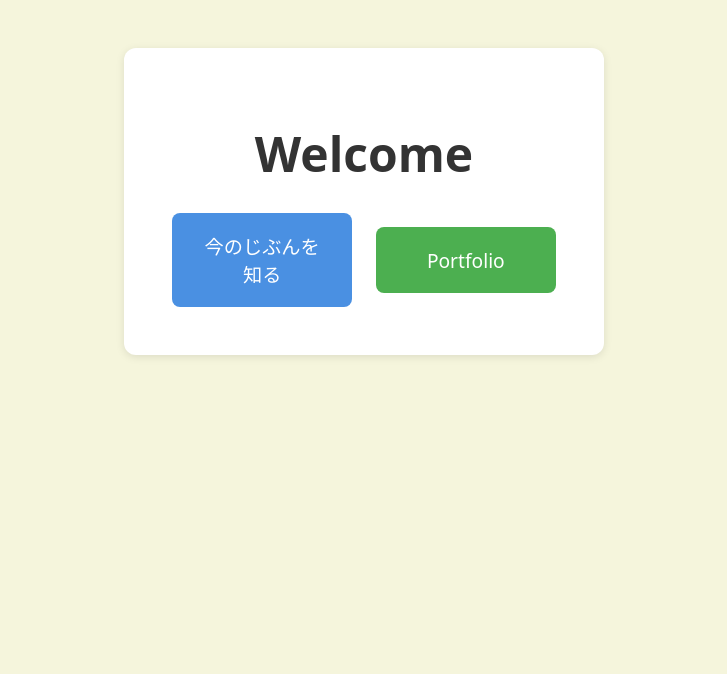
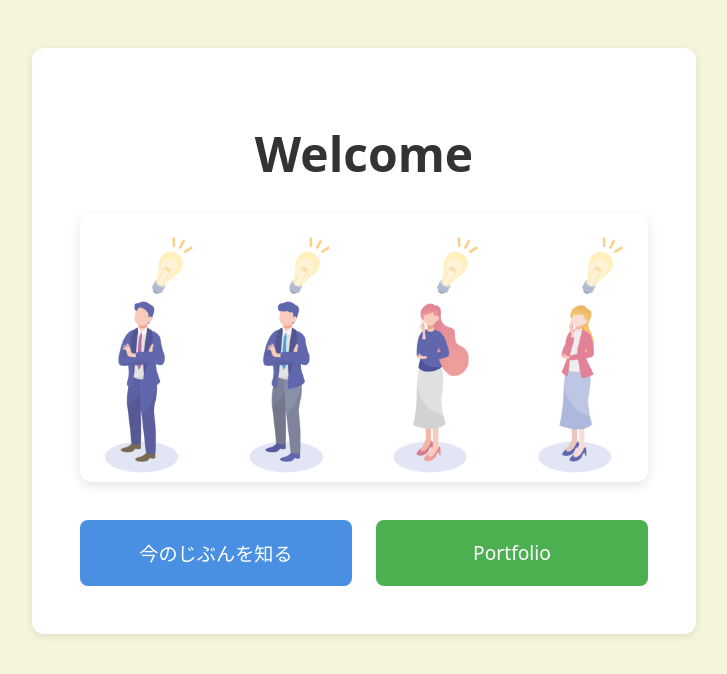
Before and after one commit to kakeras/toai, a React (Vite) app in the folder frontend/: page / in a window 1280 px wide. Shown: the top 674 px of the page, without its empty margins (276-1003 px from the left). Built offline with nearby package versions, Linux system fonts and the light colour scheme.

Commit message:
Add image

```diff
--- a/frontend/src/App.css
+++ b/frontend/src/App.css
@@ -287,3 +287,30 @@ main {
     padding: 1rem;
   }
 }
+
+.image-container {
+  width: 100%;
+  max-width: 600px;
+  margin: 2rem auto;
+  padding: 0 1rem;
+  box-sizing: border-box;
+}
+
+.main-image {
+  width: 100%;
+  height: auto;
+  border-radius: 12px;
+  box-shadow: 0 4px 12px rgba(0, 0, 0, 0.1);
+  transition: transform 0.3s ease;
+}
+
+.main-image:hover {
+  transform: scale(1.02);
+}
+
+@media (max-width: 480px) {
+  .image-container {
+    padding: 0 0.5rem;
+    margin: 1rem auto;
+  }
+}
--- a/frontend/src/components/Main.tsx
+++ b/frontend/src/components/Main.tsx
@@ -1,5 +1,6 @@
 import React from 'react';
 import { useNavigate } from 'react-router-dom';
+import mainImage from '../assets/image.png';
 
 const Main: React.FC = () => {
   const navigate = useNavigate();
@@ -7,6 +8,9 @@ const Main: React.FC = () => {
   return (
     <div className="main-container">
       <h1>Welcome</h1>
+      <div className="image-container">
+        <img src={mainImage} alt="Welcome" className="main-image" />
+      </div>
       <div className="button-container">
         <button
           className="nav-button jibun-button"
```
Also changed, not shown: frontend/src/assets/image.png (added).
